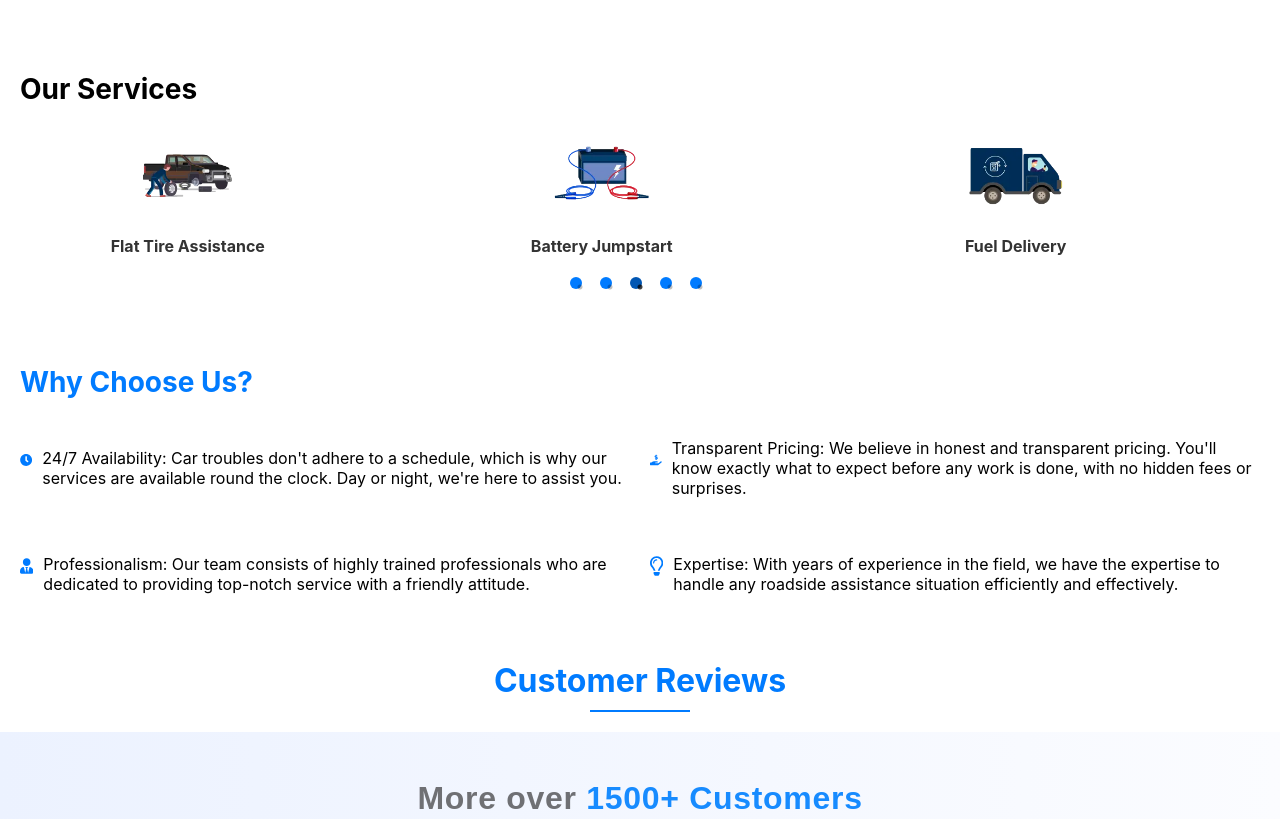
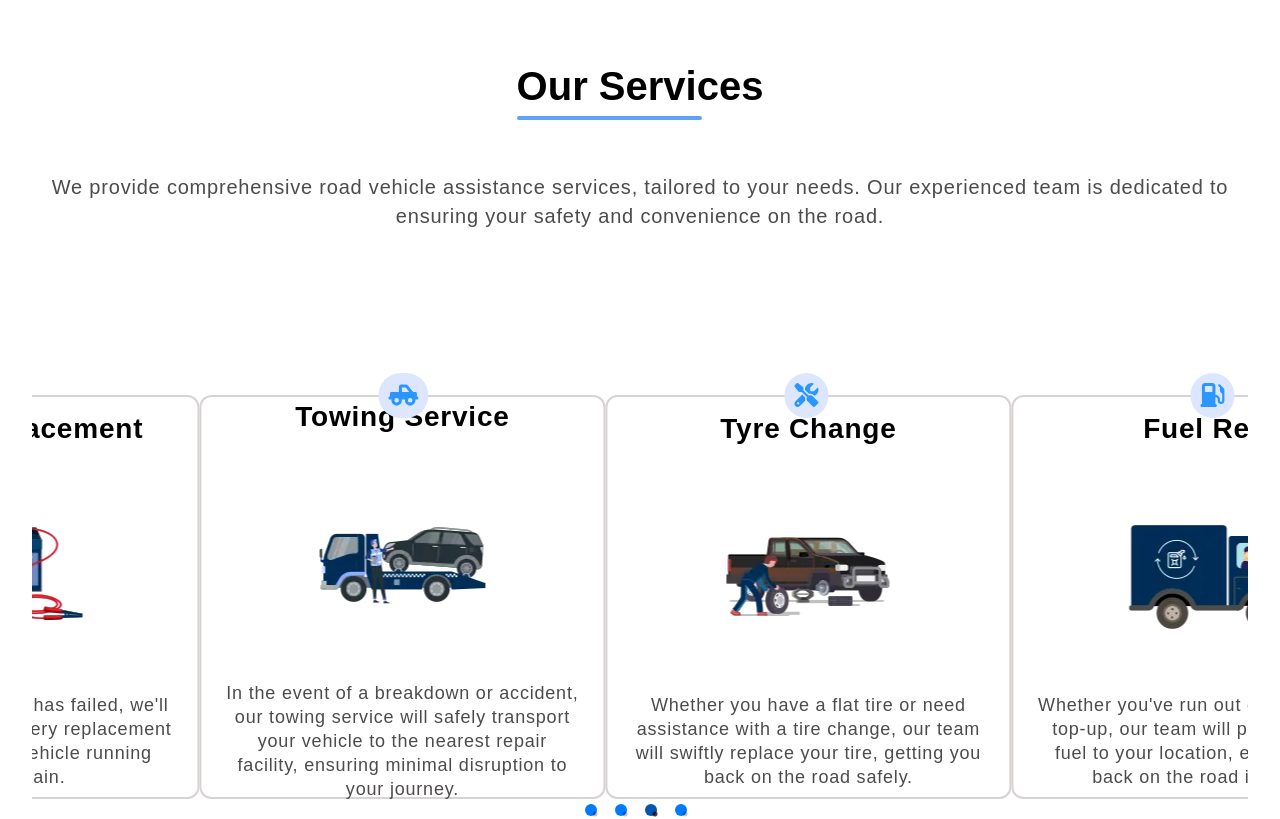
Before and after one commit to Prisha3108/BREAKDOWNBUDDY, a React (Create React App) app: page / in a window 1280 px wide. Shown: the part 1600-2419 px from the top of the page. Built offline with nearby package versions, Linux system fonts and the light colour scheme.

Commit message:
modified ervice section in homepage

```diff
--- a/src/components/Home.jsx
+++ b/src/components/Home.jsx
@@ -18,6 +18,7 @@ import Footer from './Footer';
 import Reviews from './Reviews'; // Import the Reviews component
 import Hero from './Hero';
 import About from './About';
+import Info from './Info';
 
 function Homepage() {
     const settings = {
@@ -42,25 +43,12 @@ function Homepage() {
         <>
             <Hero/>
             <About/>
+            <Info/>
 
             <section>
                 <Container>
                     <Row>
-                        <Col lg='3'>
-                            <div className="services-list">
-                                <p className="services-heading">Our Services</p>
-                                <Slider {...settings}>
-                                    {services.map((service, index) => (
-                                        <div key={index} className="service-item">
-                                            <div className="service-content">
-                                                <img src={service.image} alt={service.name} />
-                                                <p className="service-name">{service.name}</p>
-                                            </div>
-                                        </div>
-                                    ))}
-                                </Slider>
-                            </div>
-                        </Col>
+
                         <Col lg='9'>
                             <div className="why-choose-us">
                                 <h2 className="choose-us-heading">Why Choose Us?</h2>
--- /dev/null
+++ b/src/components/Info.jsx
@@ -0,0 +1,89 @@
+import React from 'react';
+import { Container } from 'reactstrap';
+import Slider from 'react-slick';
+import InformationCard from './InformationCard';
+import { faGasPump, faCarBattery, faTruckPickup, faTools } from '@fortawesome/free-solid-svg-icons'; // Import icons
+import './css/Info.css';
+
+import fuelImage from '../assests/fuel.webp'; // Import the image for fuel
+import batteryImage from '../assests/battery.webp'; // Import the image for battery
+import towingImage from '../assests/tow.webp'; // Import the image for towing
+import tyreImage from '../assests/Tyre.webp'; // Import the image for tire
+
+function Info() {
+  const services = [
+    {
+      title: 'Fuel Refill',
+      description: "Whether you've run out of fuel or need a top-up, our team will promptly deliver fuel to your location, ensuring you're back on the road in no time.",
+      icon: faGasPump,
+      imageSrc: fuelImage // Assign the image source for fuel
+    },
+    {
+      title: 'Battery Replacement',
+      description: "If your vehicle's battery has failed, we'll provide on-the-spot battery replacement services to get your vehicle running smoothly again.",
+      icon: faCarBattery,
+      imageSrc: batteryImage // Assign the image source for battery
+    },
+    {
+      title: 'Towing Service',
+      description: "In the event of a breakdown or accident, our towing service will safely transport your vehicle to the nearest repair facility, ensuring minimal disruption to your journey.",
+      icon: faTruckPickup,
+      imageSrc: towingImage // Assign the image source for towing
+    },
+    {
+      title: 'Tyre Change',
+      description: "Whether you have a flat tire or need assistance with a tire change, our team will swiftly replace your tire, getting you back on the road safely.",
+      icon: faTools,
+      imageSrc: tyreImage // Assign the image source for tire
+    }
+  ];
+
+  const settings = {
+    dots: true,
+    infinite: true,
+    speed: 500,
+    slidesToShow: 3,
+    slidesToScroll: 1,
+    autoplay: true,
+    autoplaySpeed: 3000,
+    responsive: [
+      {
+        breakpoint: 768,
+        settings: {
+          slidesToShow: 1,
+          slidesToScroll: 1,
+          infinite: true,
+        },
+      },
+    ],
+  };
+
+  return (
+    <div className="info-section" id="services">
+      <div className="info-title-content">
+        <h3 className="info-title">
+          <span>Our Services</span>
+        </h3>
+        <p className="info-description">
+          We provide comprehensive road vehicle assistance services, tailored to your needs. Our experienced team is dedicated to ensuring your safety and convenience on the road.
+        </p>
+      </div>
+      <Container className="info-container">
+        <Slider {...settings}>
+          {services.map((service, index) => (
+            <div key={index}>
+              <InformationCard
+                title={service.title}
+                description={service.description}
+                icon={service.icon}
+                imageSrc={service.imageSrc} // Pass the image source to InformationCard
+              />
+            </div>
+          ))}
+        </Slider>
+      </Container>
+    </div>
+  );
+}
+
+export default Info;
--- /dev/null
+++ b/src/components/InformationCard.jsx
@@ -0,0 +1,17 @@
+import React from "react";
+import { FontAwesomeIcon } from "@fortawesome/react-fontawesome";
+
+function InformationCard(props) {
+  return (
+    <div className="info-cards">
+      <span className="info-card-icon">
+        <FontAwesomeIcon className="info-fa-icon" icon={props.icon} />
+      </span>
+      <p className="info-card-title">{props.title}</p>
+      <img className="info-card-image" src={props.imageSrc} alt={props.title} />
+      <p className="info-card-description">{props.description}</p>
+    </div>
+  );
+}
+
+export default InformationCard;
--- a/src/components/css/About.css
+++ b/src/components/css/About.css
@@ -34,7 +34,7 @@
     position: absolute;
     width: 75%;
     height: 4px;
-    background-color: #9D2553;
+    background-color: #62a1f9;
     border-radius: 8px;
     left: 0;
     bottom: -12px;
@@ -73,7 +73,7 @@
     line-height: 1.6rem;
 }
 .fa-icon {
-    color: #9D2553;
+    color: #62a1f9;
 }
 /* Responsive */
 @media screen and (max-width: 1000px) {
--- /dev/null
+++ b/src/components/css/Info.css
@@ -0,0 +1,110 @@
+.info-section {
+    padding: 0 32px;
+    text-align: center;
+    background-color: white;
+}
+.info-title-content {
+    margin: 16px 0; /* Adjust top and bottom margin as needed */
+}
+
+.info-title {
+    font-family: 'Poppins', sans-serif;
+    font-size: 40px;
+    font-weight: bold;
+}
+.info-title > span {
+    position: relative;
+}
+.info-title span::before {
+    content: '';
+    position: absolute;
+    width: 75%;
+    height: 4px;
+    background-color: #62a1f9;
+    border-radius: 8px;
+    left: 0;
+    bottom: -12px;
+}
+.info-description {
+    margin: 64px 0;
+    text-align: center;
+    color: rgb(77, 75, 75);
+    font-family: 'Rubik', sans-serif;
+    font-size: 20px; /* Adjust the font size as needed */
+    letter-spacing: .8px;
+    line-height: 1.8rem;
+}
+
+/* Cards */
+.info-cards-content {
+    margin: 64px 0;
+    display: grid;
+    grid-template-columns: repeat(3, 1fr);
+    gap: 32px;
+}
+.info-cards {
+    height: 400px; /* Adjust height as needed */
+    border: 2px solid #d7d3d3;
+    border-radius: 12px;
+    background-color: white;
+    position: relative;
+    margin-top: 100px; /* Adjust the top margin to increase height from the top */
+    display: flex;
+    flex-direction: column;
+    justify-content: center;
+    align-items: center;
+    text-align: center;
+}
+
+.info-card-image img {
+    max-width: 100%; /* Ensure the image doesn't exceed the card width */
+    max-height: 100%; /* Ensure the image doesn't exceed the card height */
+}
+
+
+
+.info-card-title {
+    margin: 32px 0 40px 0;
+    color: black;
+    font-family: 'Poppins', sans-serif;
+    font-size: 28px;
+    font-weight: bold;
+    letter-spacing: .8px;
+}
+.info-card-description {
+    margin: 24px;
+    color: rgb(77, 75, 75);
+    font-family: 'Rubik', sans-serif;
+    font-size: 18px;
+    letter-spacing: .8px;
+    line-height: 1.5rem;
+}
+.info-card-icon {
+    position: absolute;
+    top: -24px;
+    left: 44%;
+    padding: 10px;
+    background-color: #DCE6FF;
+    border-radius: 30px;
+}
+.info-fa-icon {
+    color: #2C96FF;
+    font-size: 24px;
+}
+/* Responsive */
+@media screen and (max-width: 1000px) {
+    .info-description {
+        margin: 64px 32px;
+    }
+    .info-cards-content {
+        grid-template-columns: repeat(2, 1fr);
+    }
+}
+@media screen and (max-width: 700px) {
+    .info-description {
+        margin: 64px 8px;
+    }
+    .info-cards-content {
+        grid-template-columns: repeat(1, 1fr);
+    }
+}
```
Also changed, not shown: 1 other file (tests, documents, lock files or other folders).
